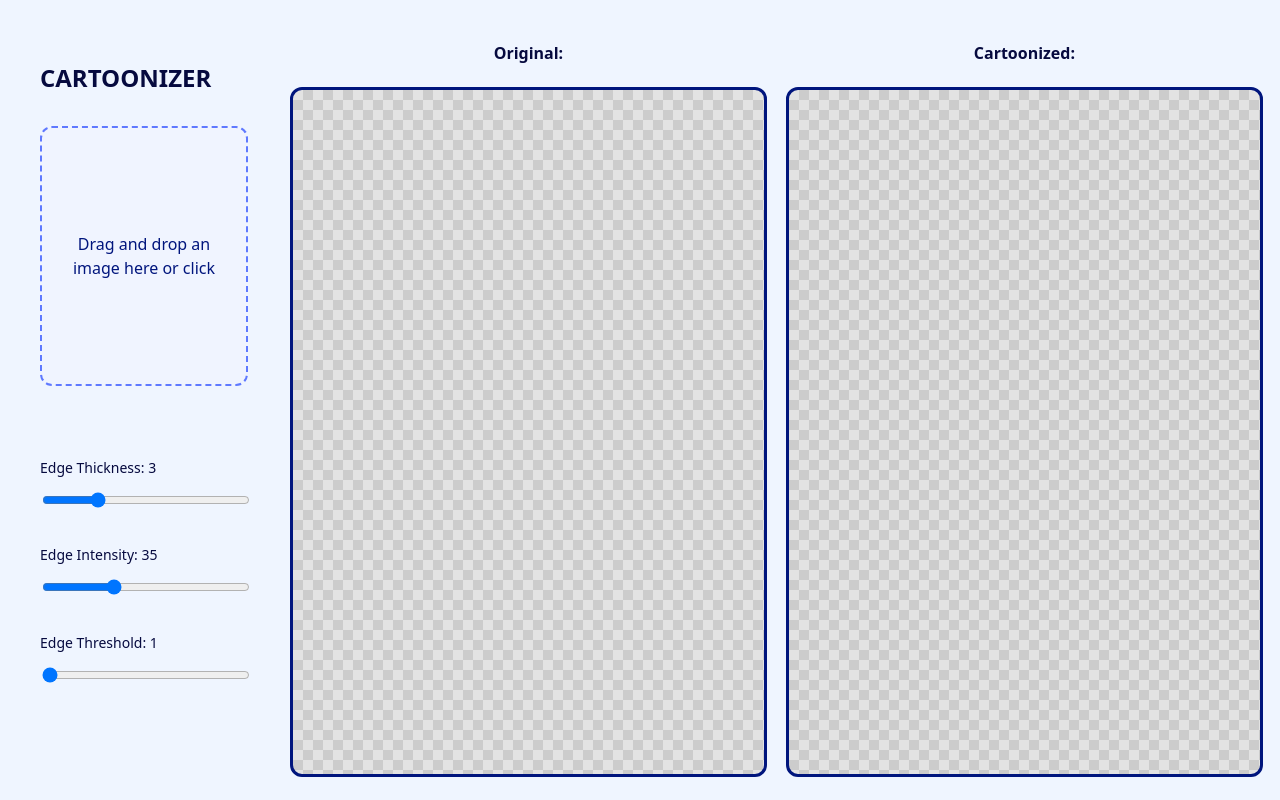
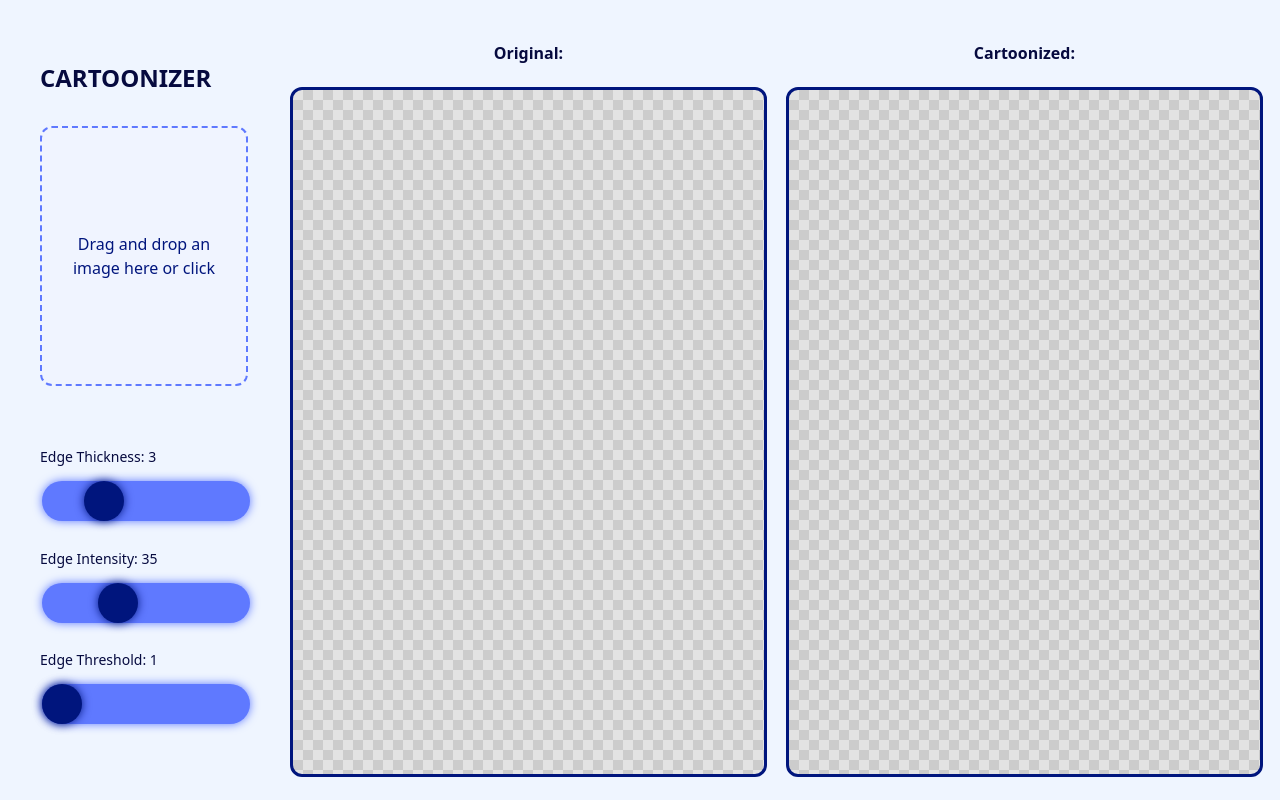
Before and after one commit to KaiWoessner/CartoonConverter, a React (Vite) app in the folder frontend/: page / in a window 1280 px wide. Built offline with nearby package versions, Linux system fonts and the light colour scheme.

Commit message:
Sliders made fancy

```diff
--- a/frontend/src/App.css
+++ b/frontend/src/App.css
@@ -131,15 +131,15 @@ img {
 
 /* Add spacing above all three sliders */
 .slider-container:nth-of-type(3) {
-  margin-top: 10%; /* space above Edge Thickness */
+  margin-top: 5%; /* space above Edge Thickness */
 }
 
 .slider-container:nth-of-type(4) {
-  margin-top: 10%; /* space above Edge Intensity */
+  margin-top: 5%; /* space above Edge Intensity */
 }
 
 .slider-container:nth-of-type(5) {
-  margin-top: 10%; /* space above Edge Threshold */
+  margin-top: 5%; /* space above Edge Threshold */
 }
 
 
@@ -155,8 +155,32 @@ img {
 }
 
 .slider-container input[type="range"]{
+  -webkit-appearance: none;
   width: 100%;
+  background: transparent;
 }
+
+.slider-container input[type="range"]::-webkit-slider-runnable-track{
+  height: 40px;
+  background: #5f79ff;
+  border-radius: 100px;
+  box-shadow: 0 0 10px #5f79ff; /* GLOW effect */
+
+}
+
+/* === THUMB === */
+.slider-container input[type="range"]::-webkit-slider-thumb {
+  -webkit-appearance: none;
+  height: 40px;
+  width: 40px;
+  border-radius: 100%;
+  background: #00157d;
+  box-shadow: 0 0 10px #00157d; /* GLOW */
+  margin-top: 0px;
+  transition: box-shadow 0.3s ease;
+}
+
+
 .slider-label {
   width: 100%;
   margin-bottom: 12px;
```
